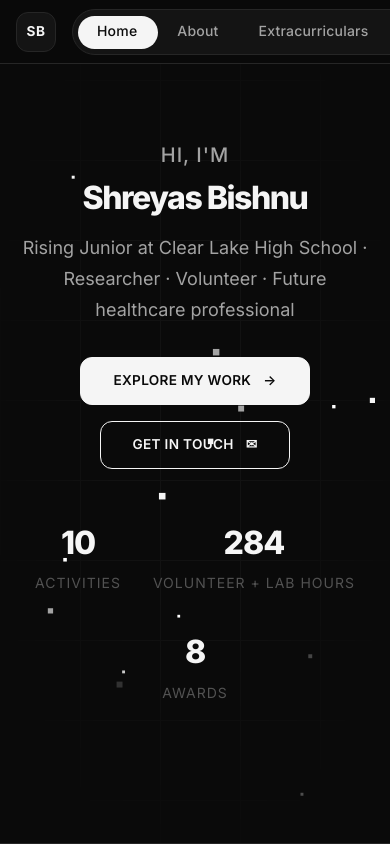
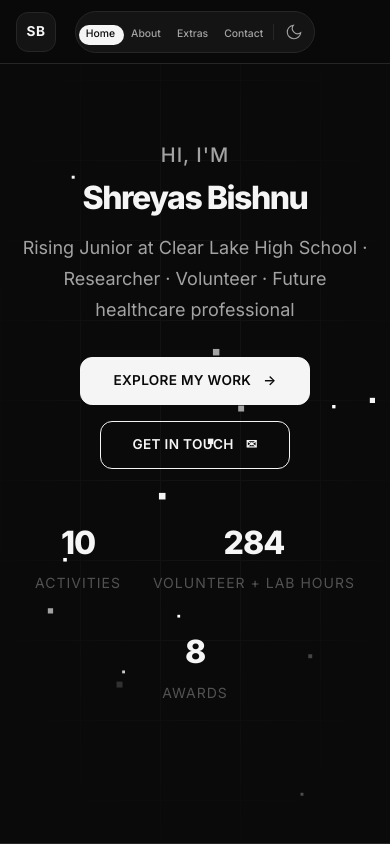
Before and after one commit to ShreyasVishnu/Trial-Web, a website with bundled scripts: page index.html in a window 390 px wide. Shown: the top 844 px of the page. Built offline with nearby package versions, Linux system fonts and the light colour scheme.

Commit message:
fix: make nav bar responsive on small screens — shrink links and abbreviate Extracurriculars

```diff
--- a/css/style.scss
+++ b/css/style.scss
@@ -316,6 +316,48 @@ main {
   &.nav__link--active {
     color: var(--color-background);
     transition: color 0.15s ease;
+  }
+
+  @media (max-width: 640px) {
+    padding: var(--spacing-1) var(--spacing-3);
+    font-size: var(--font-size-xs);
+    letter-spacing: 0;
+  }
+
+  @media (max-width: 400px) {
+    padding: var(--spacing-1) var(--spacing-2);
+    font-size: 0.65rem;
+  }
+}
+
+.nav__links {
+  @media (max-width: 640px) {
+    padding: 3px;
+  }
+
+  @media (max-width: 400px) {
+    padding: 2px;
+  }
+}
+
+.nav__divider {
+  @media (max-width: 400px) {
+    margin: 0 2px;
+    height: 16px;
+  }
+}
+
+.nav__link-text--short {
+  display: none;
+
+  @media (max-width: 400px) {
+    display: inline;
+  }
+}
+
+.nav__link-text--full {
+  @media (max-width: 400px) {
+    display: none;
   }
 }
 
--- a/index.html
+++ b/index.html
@@ -17,7 +17,7 @@
             <ul class="nav__links">
                 <li><a class="nav__link nav__link--active" href="index.html">Home</a></li>
                 <li><a class="nav__link" href="about.html">About</a></li>
-                <li><a class="nav__link" href="extracurriculars.html">Extracurriculars</a></li>
+                <li><a class="nav__link" href="extracurriculars.html"><span class="nav__link-text--full">Extracurriculars</span><span class="nav__link-text--short">Extras</span></a></li>
                 <li><a class="nav__link" href="contact.html">Contact</a></li>
                 <li class="nav__divider" aria-hidden="true"></li>
                 <li>
```
Also changed, not shown: about.html (+1 -1 lines), contact.html (+1 -1 lines), extracurriculars.html (+1 -1 lines), css/style.css.
